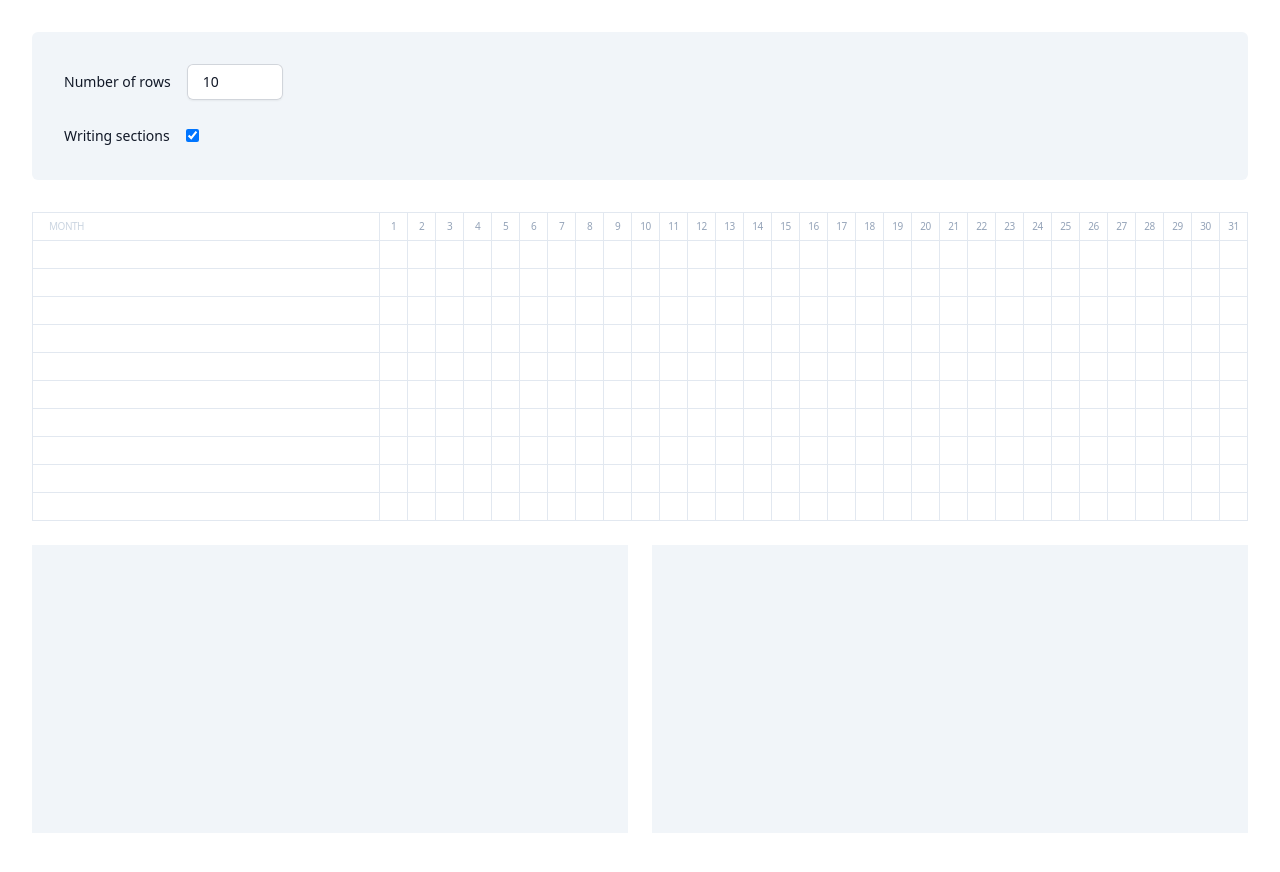
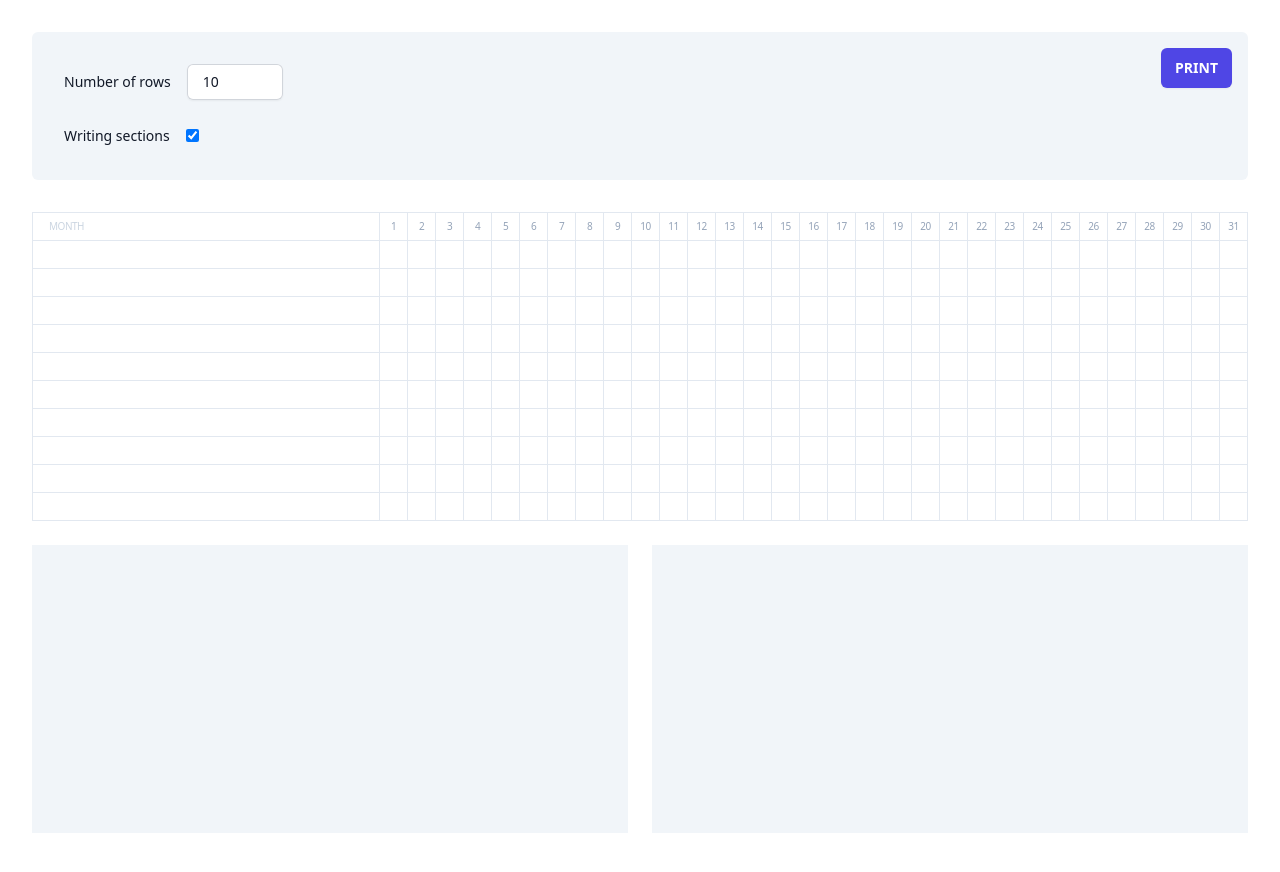
Before and after one commit to makaroni4/habit-tracker, a React (Vite) app: page / in a window 1280 px wide. Shown: the top 872 px of the page. Built offline with nearby package versions, Linux system fonts and the light colour scheme.

Commit message:
Added Print button

```diff
--- a/src/components/Settings.tsx
+++ b/src/components/Settings.tsx
@@ -13,7 +13,7 @@
   }
 
   return (
-    <div className={`bg-slate-100 rounded-md p-8 print:hidden ${className}`}>
+    <div className={`relative bg-slate-100 rounded-md p-8 print:hidden ${className}`}>
       <div className="flex items-center mb-6">
         <label htmlFor="email" className="block text-sm font-medium leading-6 text-gray-900 mr-4">
           Number of rows
@@ -40,6 +40,13 @@
             onChange={(e) => setWritingSectionsEnabled(e.target.checked)} />
         </div>
       </div>
+
+      <button
+        onClick={() => { print()} }
+        className="absolute right-4 top-4
+          rounded-md bg-indigo-600 px-3.5 py-2.5 text-sm font-semibold text-white shadow-sm hover:bg-indigo-500 focus-visible:outline focus-visible:outline-2 focus-visible:outline-offset-2 focus-visible:outline-indigo-600">
+        PRINT
+      </button>
     </div>
   )
 }
```
